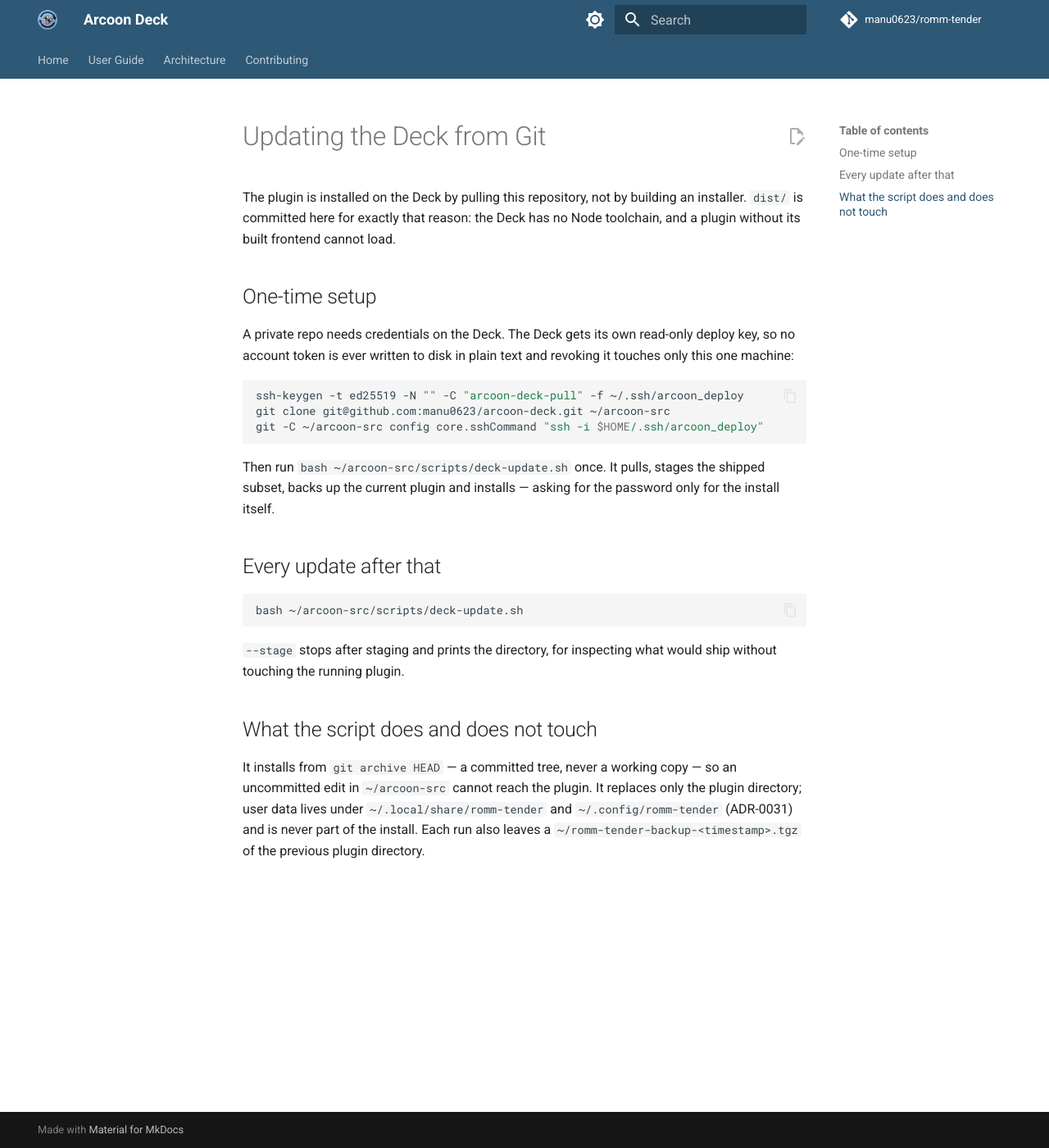
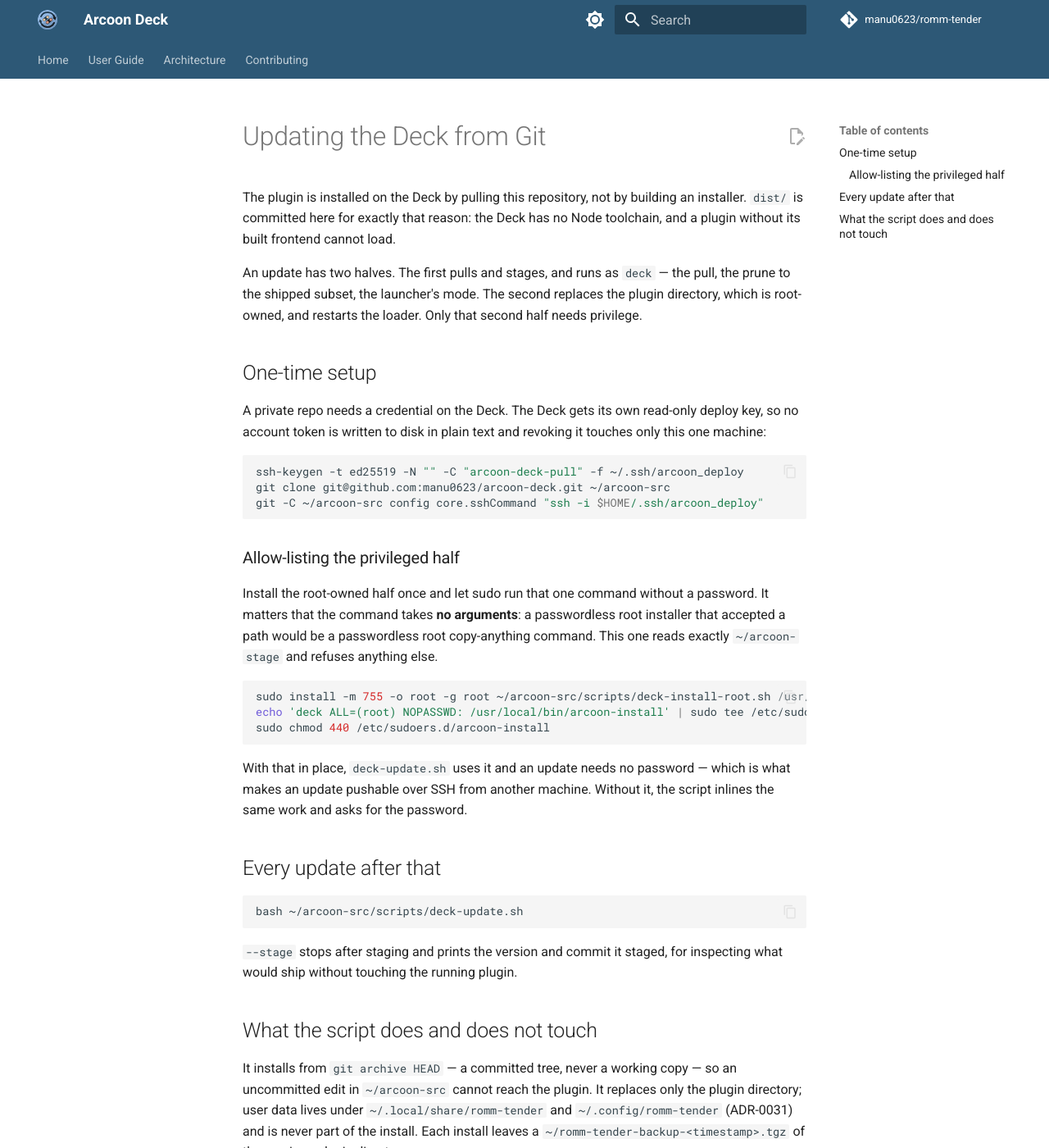
Before and after one commit to manu0623/arcoon-deck, an MkDocs documentation site: the page built from docs/contributing/deck-updates.md, in a window 1280 px wide and 1400 px high. Shown: the whole window at 82% size. Built offline with MkDocs 1.6.1 and Material for MkDocs 9.7.7, drawn with Linux system fonts in a browser that asks for light colours; comment, search, counter and statistics services are not loaded.

Commit message:
Make a Deck update possible without a terminal on the Deck
Split the install into an unprivileged stage and a root-owned installer that
takes no arguments and reads one fixed directory, so sudoers can allow that
command alone. With it in place an update needs no password, which is what makes
the Deck updatable over SSH from another machine.

🤖 Generated with Codebuff
Co-Authored-By: Codebuff <noreply@codebuff.com>

````diff
--- a/docs/contributing/deck-updates.md
+++ b/docs/contributing/deck-updates.md
@@ -4,11 +4,15 @@ The plugin is installed on the Deck by pulling this repository, not by building
 installer. `dist/` is committed here for exactly that reason: the Deck has no Node
 toolchain, and a plugin without its built frontend cannot load.
 
+An update has two halves. The first pulls and stages, and runs as `deck` — the pull, the
+prune to the shipped subset, the launcher's mode. The second replaces the plugin directory,
+which is root-owned, and restarts the loader. Only that second half needs privilege.
+
 ## One-time setup
 
-A private repo needs credentials on the Deck. The Deck gets its own read-only deploy key,
-so no account token is ever written to disk in plain text and revoking it touches only this
-one machine:
+A private repo needs a credential on the Deck. The Deck gets its own read-only deploy key,
+so no account token is written to disk in plain text and revoking it touches only this one
+machine:
 
 ```sh
 ssh-keygen -t ed25519 -N "" -C "arcoon-deck-pull" -f ~/.ssh/arcoon_deploy
@@ -16,9 +20,22 @@ git clone git@github.com:manu0623/arcoon-deck.git ~/arcoon-src
 git -C ~/arcoon-src config core.sshCommand "ssh -i $HOME/.ssh/arcoon_deploy"
 ```
 
-Then run `bash ~/arcoon-src/scripts/deck-update.sh` once. It pulls, stages the shipped
-subset, backs up the current plugin and installs — asking for the password only for the
-install itself.
+### Allow-listing the privileged half
+
+Install the root-owned half once and let sudo run that one command without a password. It
+matters that the command takes **no arguments**: a passwordless root installer that accepted
+a path would be a passwordless root copy-anything command. This one reads exactly
+`~/arcoon-stage` and refuses anything else.
+
+```sh
+sudo install -m 755 -o root -g root ~/arcoon-src/scripts/deck-install-root.sh /usr/local/bin/arcoon-install
+echo 'deck ALL=(root) NOPASSWD: /usr/local/bin/arcoon-install' | sudo tee /etc/sudoers.d/arcoon-install
+sudo chmod 440 /etc/sudoers.d/arcoon-install
+```
+
+With that in place, `deck-update.sh` uses it and an update needs no password — which is what
+makes an update pushable over SSH from another machine. Without it, the script inlines the
+same work and asks for the password.
 
 ## Every update after that
 
@@ -26,13 +43,13 @@ install itself.
 bash ~/arcoon-src/scripts/deck-update.sh
 ```
 
-`--stage` stops after staging and prints the directory, for inspecting what would ship
-without touching the running plugin.
+`--stage` stops after staging and prints the version and commit it staged, for inspecting
+what would ship without touching the running plugin.
 
 ## What the script does and does not touch
 
 It installs from `git archive HEAD` — a committed tree, never a working copy — so an
 uncommitted edit in `~/arcoon-src` cannot reach the plugin. It replaces only the plugin
 directory; user data lives under `~/.local/share/romm-tender` and `~/.config/romm-tender`
-(ADR-0031) and is never part of the install. Each run also leaves a
+(ADR-0031) and is never part of the install. Each install leaves a
 `~/romm-tender-backup-<timestamp>.tgz` of the previous plugin directory.
````
Also changed, not shown: 2 other files.
